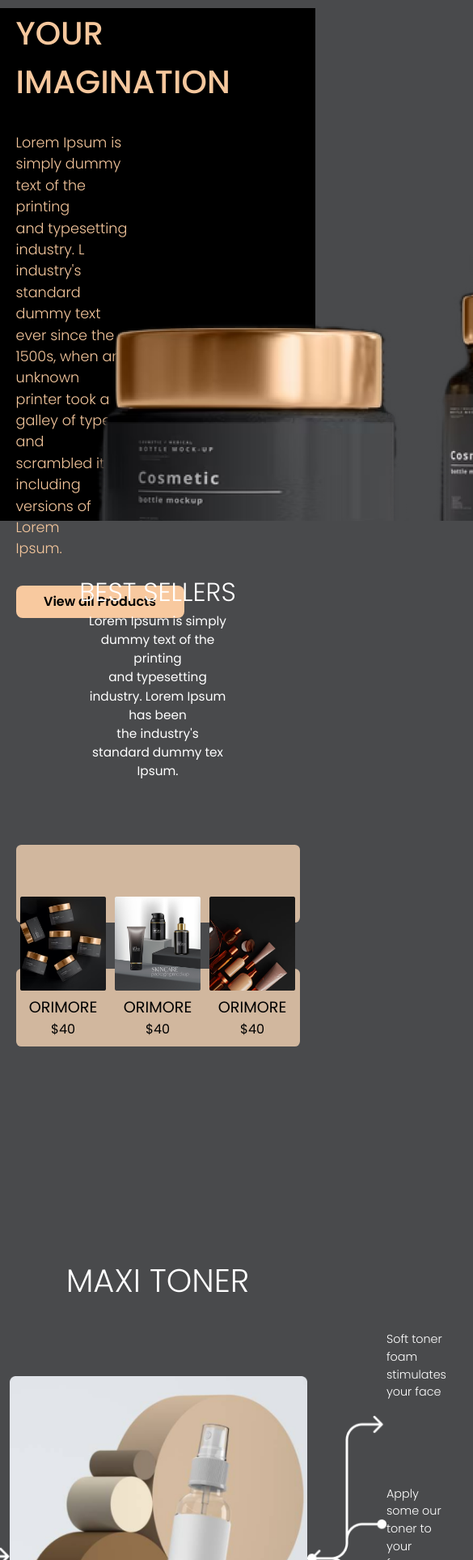
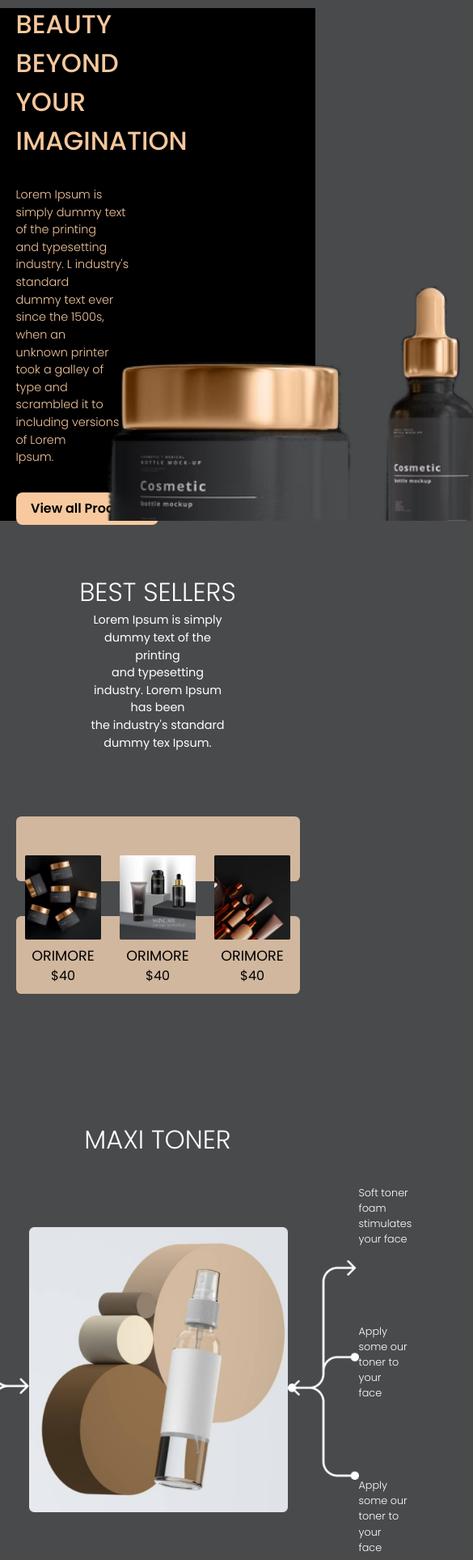
Before and after one commit to Boye95/mellisa, a React (Vite) app: page / in a window 390 px wide. Shown: the part 74-2000 px from the top of the page at 81% size, 585 px wide, since content can reach past the window. Built offline with nearby package versions, Linux system fonts and the light colour scheme; a web font is replaced by a local one.

Commit message:
add styling for medium screen done {1024x}

```diff
--- a/src/components/Best/Best.scss
+++ b/src/components/Best/Best.scss
@@ -1,4 +1,4 @@
-@import '../../variables';
+@import "../../variables";
 
 .container.best {
   height: 100vh;
@@ -45,12 +45,12 @@
     }
 
     &:before {
-            content: '';
+      content: "";
       display: block;
       width: 100%;
       height: 6rem;
       border-radius: 0.4rem;
-            background-color: #D1B79E;
+      background-color: #d1b79e;
       margin-top: 3rem;
       position: relative;
       bottom: -2rem;
@@ -58,17 +58,59 @@
     }
 
     &:after {
-            content: '';
+      content: "";
       display: block;
       width: 100%;
       height: 6rem;
       border-radius: 0.4rem;
-            background-color: #D1B79E;
+      background-color: #d1b79e;
       position: relative;
       top: -5.4rem;
       z-index: -1;
-
+    }
   }
 }
 
+// MEDIA QUERIES FOR RESPONSIVE DESIGN
+
+// MEDIUM SCREEN
+@media screen and (max-width: 1024px) {
+  .container.best {
+    height: 80vh;
+
+    .best__header {
+
+      p {
+        font-size: 0.9rem;
       }
+    }
+
+    .best__content {
+      .best__products {
+
+        .best__product {
+          text-align: center;
+
+          img {
+            width: 80%;
+          }
+
+          .name__tag {
+
+            h2 {
+              font-size: 1.1rem;
+            }
+          }
+        }
+      }
+
+      &:before {
+        height: 5rem;
+      }
+
+      &:after {
+        height: 6rem;
+      }
+    }
+  }
+}
--- a/src/components/Discount/Discount.scss
+++ b/src/components/Discount/Discount.scss
@@ -1,4 +1,4 @@
-@import '../../variables';
+@import "../../variables";
 
 .container.discount {
   height: 100vh;
@@ -8,7 +8,8 @@
   flex-direction: column;
   gap: 5rem;
 
-    .box1, .box2 {
+  .box1,
+  .box2 {
     display: flex;
     justify-content: space-between;
     width: 100%;
@@ -46,3 +47,32 @@
     width: $Tablet;
   }
 }
+
+// MEDIUM SCREEN
+@media screen and (max-width: 1024px) {
+  .container.discount {
+    width: $Tablet;
+    margin-top: 5rem;
+    gap: 5rem;
+
+    .box1,
+    .box2 {
+
+      .discounts__image {
+        width: 55%;
+      }
+
+      .discounts__info {
+        width: 40%;
+
+        .discount__header {
+          font-size: 1.7rem;
+        }
+
+        .discount__text {
+          font-size: 0.8rem;
+        }
+      }
+    }
+  }
+}
--- a/src/components/Footer/Footer.scss
+++ b/src/components/Footer/Footer.scss
@@ -107,78 +107,27 @@
 
       p {
         gap: 0.5rem;
-
-        .image {
-          background-color: $white;
-          padding: 0.5rem;
-          border-radius: 0.5rem;
-          width: 2rem;
-          height: 2rem;
-
-          img {
-            width: 1rem;
-            height: 1rem;
-          }
-
-        }
-
-        a {
-          color: black;
-        }
       }
     }
 
-    .line {
+    .footer__links {
       width: 100%;
-      height: 1px;
-      background-color: gray;
-      margin-top: 1rem;
-    }
-    .footer__links {
-      width: 85%;
-      display: flex;
-      justify-content: space-between;
-      // border-top: 1px solid gray;
       padding: 2.5rem;
-      margin: 0 auto;
 
       .links {
-        display: flex;
-        flex-direction: column;
-        align-items: flex-start;
-        gap: 0.5rem;
-        margin-bottom: 4rem;
 
         h3 {
-          color: black;
-          font-weight: 500;
-          text-transform: uppercase;
-          font-size: 1.3rem;
-        }
-
-        a {
-          color: black;
-          font-size: 0.9rem;
-          opacity: 0.89;
+          font-size: 1.1rem;
         }
       }
 
       .subscribe {
         input {
-          background-color: #494A4C;
-          border-radius: 0.5rem;
-          padding: 0.5rem;
-          width: 18rem;
-          height: 2.5rem;
-          font-size: 0.9rem;
-          color: $white;
-          margin-bottom: 10px;;
+          width: 15rem;
         }
 
         p {
-          color: black;
-          font-size: 0.9rem;
-          opacity: 0.89;
+          font-size: 0.8rem;
         }
       }
     }
--- a/src/components/Header/Header.scss
+++ b/src/components/Header/Header.scss
@@ -4,7 +4,6 @@
     display: flex;
     justify-content: space-between;
     align-items: center;
-    // padding: 0 2rem;
     height: 10vh;
 
     .logo {
@@ -46,3 +45,12 @@
         }
     }
 }
+
+// MEDIA QUERIES FOR RESPONSIVE DESIGN
+
+// TABLET DESKTOP
+@media screen and (max-width: 900px) {
+    .container.nav {
+        width: 90vw;
+    }
+}
--- a/src/components/Hero/Hero.scss
+++ b/src/components/Hero/Hero.scss
@@ -70,3 +70,40 @@
         }
     }
 }
+
+// MEDIUM SCREEN
+@media screen and (max-width: 1024px) {
+    .container.hero {
+
+        .hero__content {
+
+            .hero__words {
+                width: 40%;
+
+                .hero__header {
+                    font-size: 2rem;
+                }
+
+                .hero__text {
+                    font-size: 0.9rem;
+                }
+
+                .hero__button {
+                    width: 11rem;
+                    padding: 0.5rem 0.5rem;
+                }
+            }
+
+            .hero__image {
+                width: 60%;
+
+                img {
+                    width: 39rem;
+                    margin-left: -2rem;
+                    margin-bottom: -0.44rem;
+                }
+            }
+        }
+
+    }
+  }
--- a/src/components/Review/Review.scss
+++ b/src/components/Review/Review.scss
@@ -105,3 +105,63 @@
         height: 3rem;
     }
 }
+
+// MEDIA QUERIES FOR RESPONSIVE DESIGN
+
+// MEDIUM SCREEN
+@media screen and (max-width: 1024px) {
+    .container.review {
+        margin-top: 5rem;
+        height: 27rem;
+        overflow: hidden;
+
+        .review__header {
+            font-size: 1.5rem;
+        }
+        .swiper__qoute {
+            width: 60%;
+
+            .swiper__box {
+                padding-bottom: 4rem;
+
+                .review__reviews {
+                    margin-top: 3rem;
+                    height: 11rem;
+                    padding: 2rem;
+
+                    .review__image {
+                        img {
+                            width: 4rem;
+                            height: 4rem;
+                        }
+                    }
+                }
+            }
+
+            &:before {
+                top: 1.2rem;
+                left: -4rem;
+                transform: scale(0.8);
+            }
+
+            &:after {
+                bottom: 1.5rem;
+                right: -3.8rem;
+                transform: scale(0.8);
+            }
+        }
+
+
+        &:before {
+            top: -1.9rem;
+            left: -0.6rem;
+            transform: scale(0.9);
+        }
+
+        &:after {
+            bottom: 4.5rem;
+            right: 7.2rem;
+            transform: scale(0.9);
+        }
+    }
+}
--- a/src/components/Skin/Skin.scss
+++ b/src/components/Skin/Skin.scss
@@ -19,7 +19,6 @@
     }
 
 }
-
 // MEDIA QUERIES FOR RESPONSIVE DESIGN
 
 // LARGE DESKTOP
@@ -33,7 +32,7 @@
 // MEDIUM SCREEN
 @media screen and (max-width: 1024px) {
     .container.skin {
-        margin-top: 5rem;
+        margin-top: 1rem;
 
         .skin__header {
 
--- a/src/components/Toner/Toner.scss
+++ b/src/components/Toner/Toner.scss
@@ -1,5 +1,4 @@
-@import '../../variables';
-
+@import "../../variables";
 
 .container.toner {
   .toner__header {
@@ -38,5 +37,34 @@
       }
     }
   }
+}
+// MEDIA QUERIES FOR RESPONSIVE DESIGN
 
+// MEDIUM SCREEN
+@media screen and (max-width: 1024px) {
+  .container.toner {
+    .toner__header {
+      font-size: 2rem;
     }
+
+    .toner__content {
+
+      .toner__words {
+        font-size: 0.8rem;
+        gap: 5.9rem;
+      }
+
+      .toner__image {
+
+        .toneI {
+          height: 17rem;
+        }
+
+        .toneImg {
+          width: 20rem;
+          height: 22rem;
+        }
+      }
+    }
+  }
+}
```
Also changed, not shown: src/components/Glow/Glow.scss (+1 -16 lines). Lines whose indentation alone changed are shown as unchanged.
